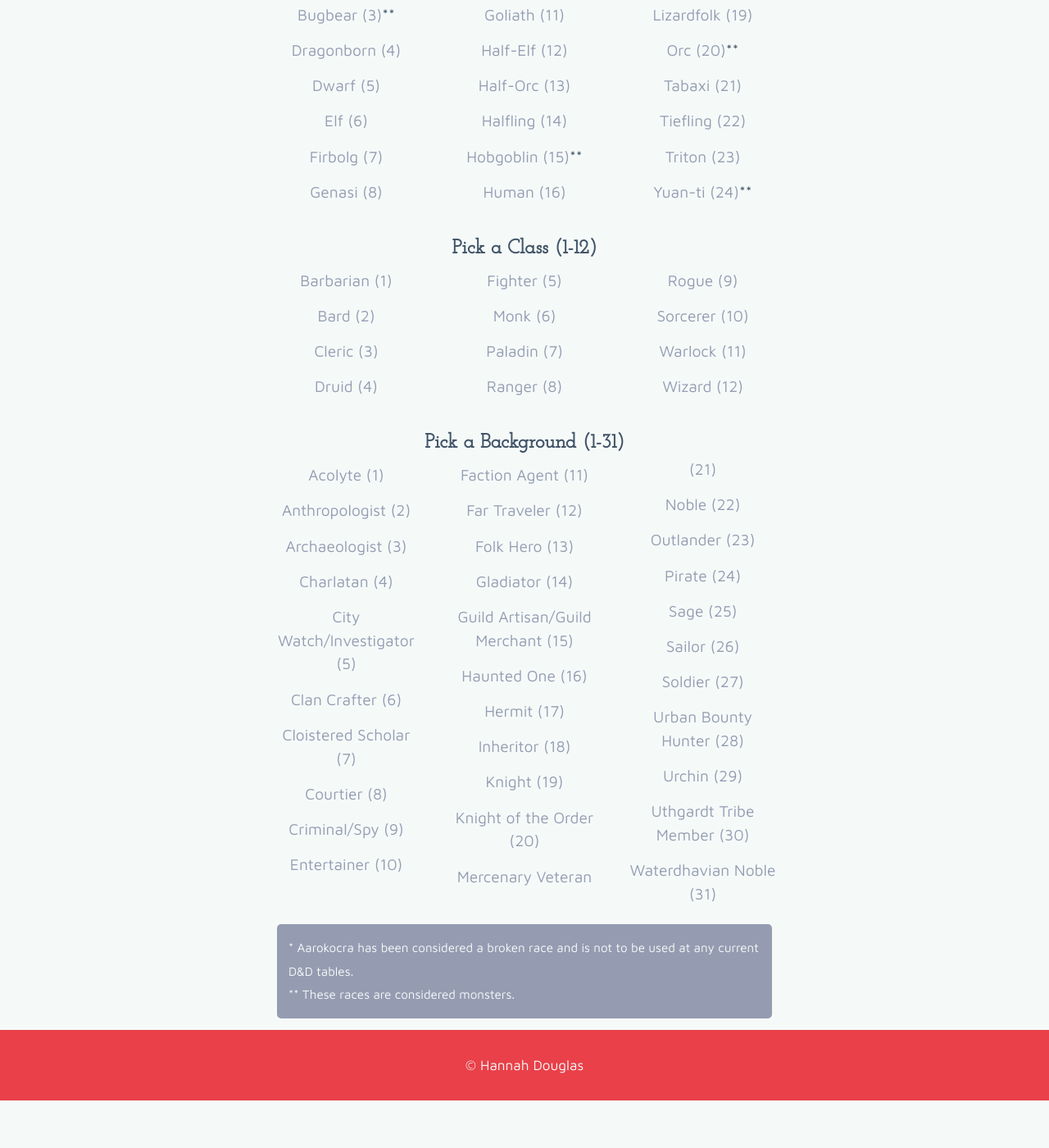
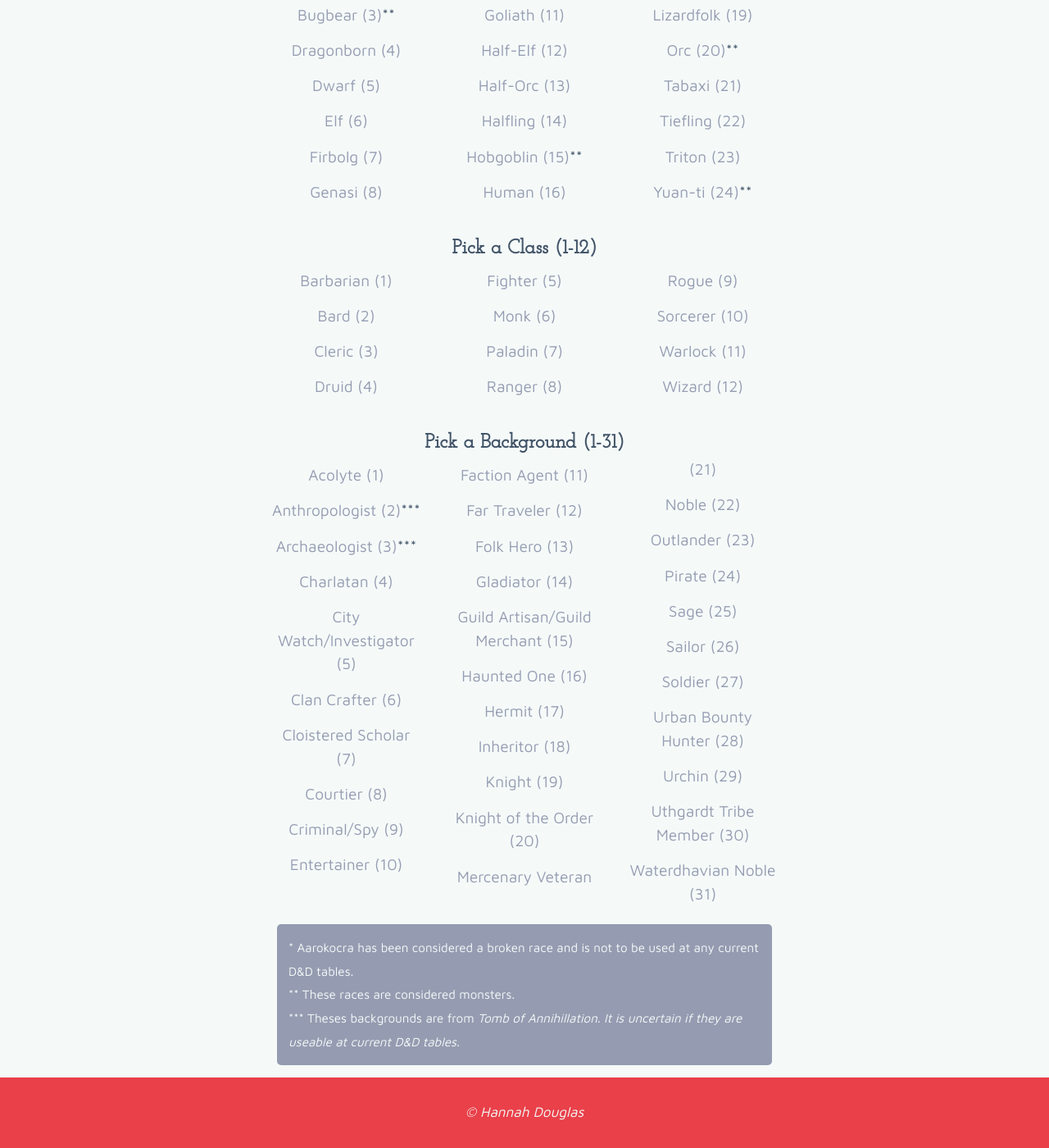
Before and after one commit to hldouglas/dnd-character-creation, a Jekyll site: the page built from index.html, in a window 1280 px wide and 1400 px high, scrolled down 716 px. Shown: the whole window at 82% size. Built offline with Jekyll 4.4.1, drawn with Linux system fonts in a browser that asks for light colours; before the commit the page ends 2058 px from its top, so only the background shows below that.

Commit message:
Added a third footnote

```diff
--- a/index.html
+++ b/index.html
@@ -57,8 +57,8 @@
       <h4 class="push-0 text-center">Pick a Background (1-31)</h4>
       <ol class="list-group push-0 text-center">
         <li class="island-1-4"><a href="{{site.baseurl}}/acolyte/">Acolyte (1)</a></li>
-        <li class="island-1-4"><a href="{{site.baseurl}}/anthropologist/">Anthropologist (2)</a></li>
-        <li class="island-1-4"><a href="{{site.baseurl}}/archaelogist/">Archaeologist (3)</a></li>
+        <li class="island-1-4"><a href="{{site.baseurl}}/anthropologist/">Anthropologist (2)</a>***</li>
+        <li class="island-1-4"><a href="{{site.baseurl}}/archaelogist/">Archaeologist (3)</a>***</li>
         <li class="island-1-4"><a href="{{site.baseurl}}/charlatan/">Charlatan (4)</a></li>
         <li class="island-1-4"><a href="{{site.baseurl}}/city-watch-investigator/">City Watch/Investigator (5)</a></li>
         <li class="island-1-4"><a href="{{site.baseurl}}/clan-crafter/">Clan Crafter (6)</a></li>
@@ -90,7 +90,7 @@
      </ol>
 
       <div class="island-1-2">
-        <p class="card card-light micro push-0 island-1-2">* Aarokocra has been considered a broken race and is not to be used at any current D&amp;D tables.<br>** These races are considered monsters.</p>
+        <p class="card card-light micro push-0 island-1-2">* Aarokocra has been considered a broken race and is not to be used at any current D&amp;D tables.<br>** These races are considered monsters.<br>*** Theses backgrounds are from <em>Tomb of Annihillation<em>. It is uncertain if they are useable at current D&amp;D tables.</p>
       </div>
     </div>
 
```
